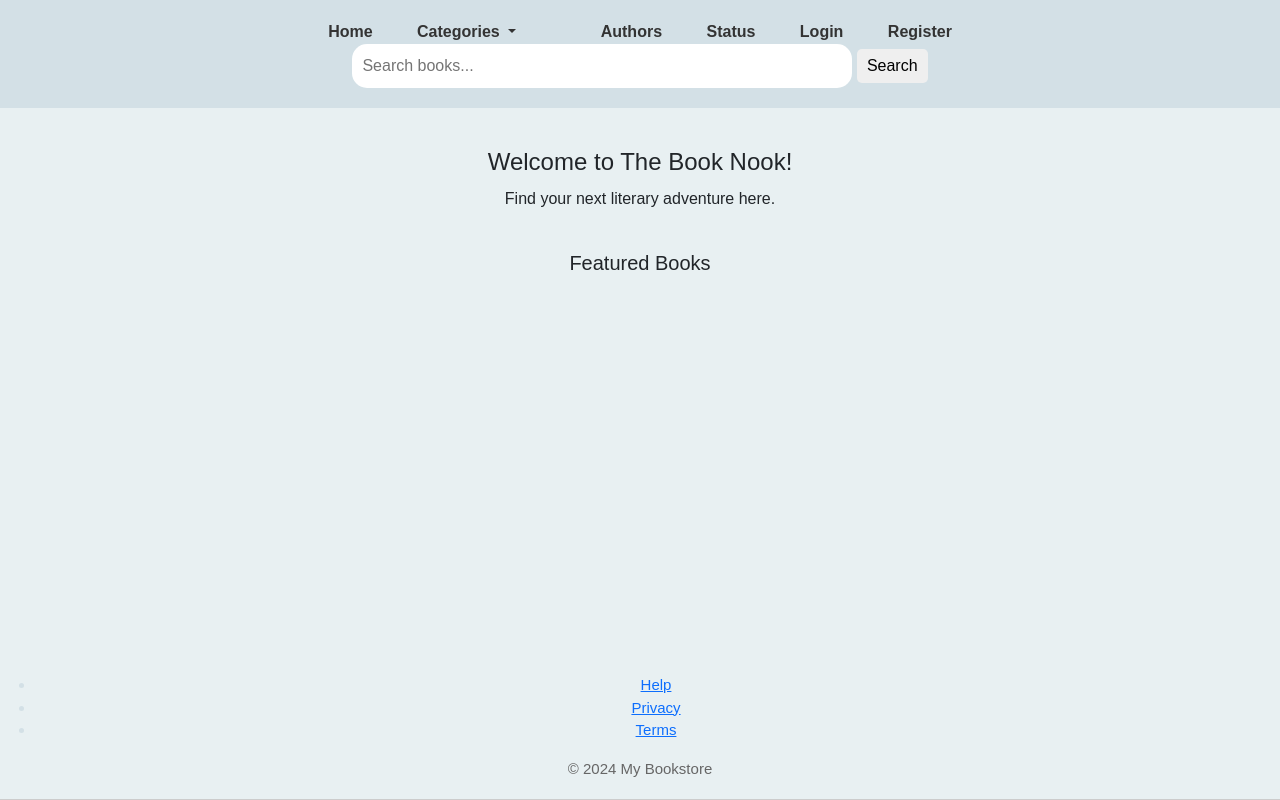
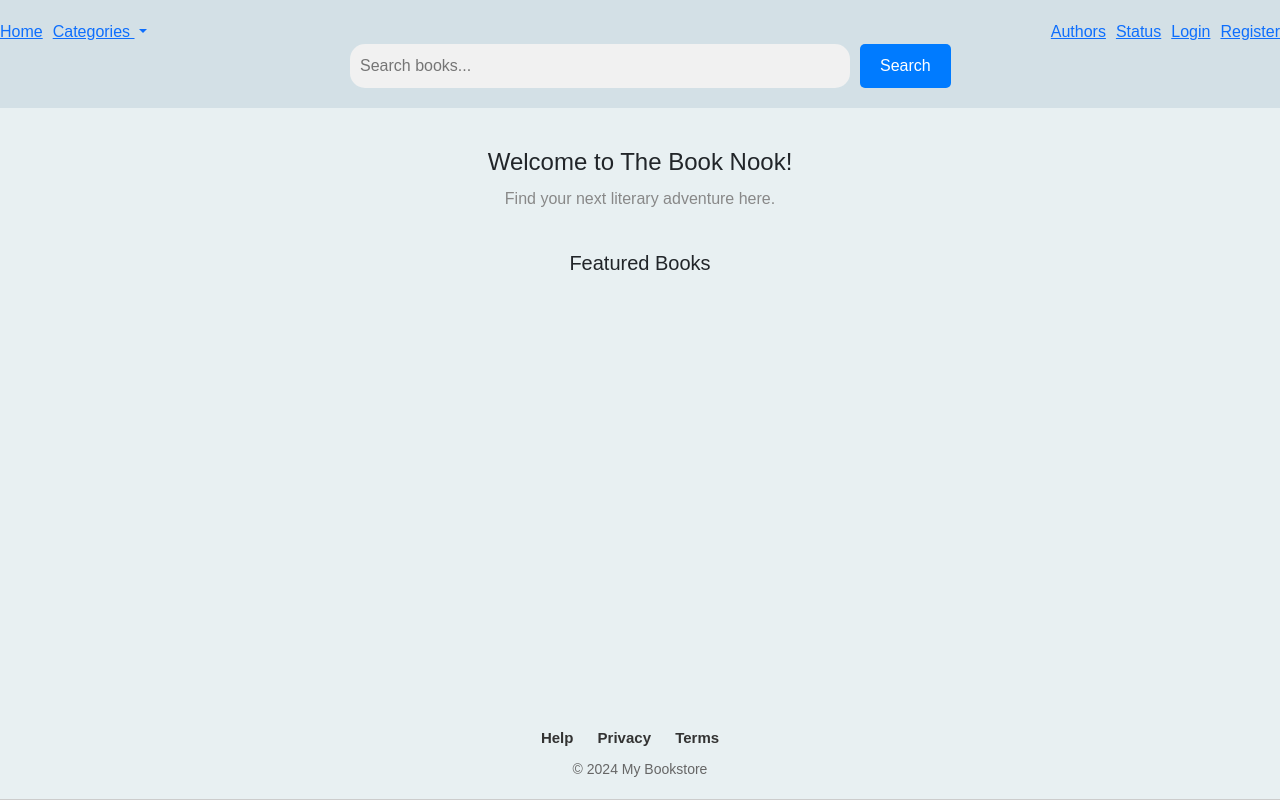
Before and after one commit to serdesiyon123/lms-host, a Django app: page /home/ in a window 1280 px wide. Run offline with Django 5.2, Linux system fonts and the light colour scheme; data that the repository does not hold is empty.

Commit message:
Update home.css

```diff
--- a/templates/static/home.css
+++ b/templates/static/home.css
@@ -17,8 +17,36 @@ footer {
 header {
     background-color: #d3e0e6;
     padding: 20px 0;
+    justify-content: space-between; /* Align items to the left and right */
+
+}
+.search-container {
+    display: flex;
+    align-items: center;
 }
 
+/* Style for the search input */
+#searchBar {
+    width: 500px; /* Adjust the width as needed */
+    padding: 10px;
+    border: 1px solid #ccc;
+    border-radius: 5px;
+    font-size: 16px;
+    background-color: #f1f1f1;
+    margin-left:350px;
+}
+
+/* Style for the search button */
+.search-btn {
+    padding: 10px 20px;
+    border: none;
+    border-radius: 5px;
+    background-color: #007bff;
+    color: #fff;
+    cursor: pointer;
+    font-size: 16px;
+    margin-left: 10px;
+}
 .container {
     max-width: 1000px;
     margin: 0 auto;
@@ -30,31 +58,48 @@ h1 {
     font-size: 28px;
     margin-bottom: 10px;
 }
-
-nav {
-    text-align: center;
-}
-
 nav ul {
     list-style: none;
     margin: 0;
     padding: 0;
+    display: flex;
+    align-items: flex-start;
+    justify-content: flex-end;
 }
 
-nav li {
-    display: inline-block;
-    margin: 0 20px;
+nav li:not(:last-child) {
+    margin-right: 10px; /* Add spacing between the buttons */
 }
 
-
-nav li a {
-    text-decoration: none;
-    color: #333;
-    font-weight: bold;
+nav li:nth-child(2) {
+    margin-right: auto; /* Push the buttons to the left */
 }
 
-nav li a:hover {
-    color: #000;
+nav li:last-child {
+    display: flex;
+    align-items: center;
+}
+
+nav li:last-child .search-btn {
+    padding: 10px 20px;
+    border: none;
+    border-radius: 15px;
+    background-color: #007bff;
+    color: #fff;
+
+}
+.dropdown-menu {
+    position: absolute;
+    top: 100%;
+    left: 0;
+    display: none;
+    background-color: #e8f0f2;
+    border-radius: 15px;
+    padding: 10px;
+}
+
+.dropdown-hover:hover .dropdown-menu {
+    display: block;
 }
 
 main {
@@ -165,9 +210,6 @@ section {
 footer {
     background-color: #f0f0f0;
     padding: 20px 0;
-     position: fixed;
-    bottom: 0;
-    width: 100%;
 }
 
 footer p {
@@ -241,3 +252,36 @@ footer p {
     border-radius: 15px;
 
 }
+/* Style for the footer */
+footer {
+    background-color: #f8f8f8;
+    padding: 20px 0;
+    text-align: center;
+}
+
+.links {
+    list-style: none;
+    margin: 0;
+    padding: 0;
+}
+
+.links li {
+    display: inline-block;
+    margin-right: 20px;
+}
+
+.links a {
+    text-decoration: none;
+    color: #333;
+    font-weight: bold;
+}
+
+.links a:hover {
+    color: #007bff;
+}
+
+p {
+    margin-top: 10px;
+    font-size: 14px;
+    color: #888;
+}
```
Also changed, not shown: other parts of templates/static/home.css (+0 -31 lines).
